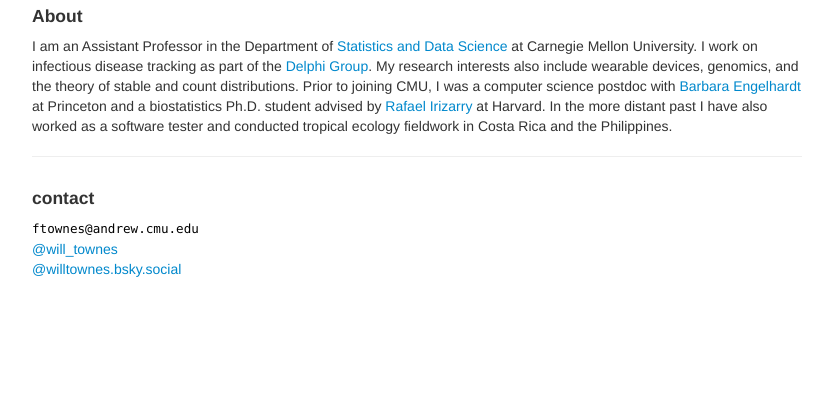
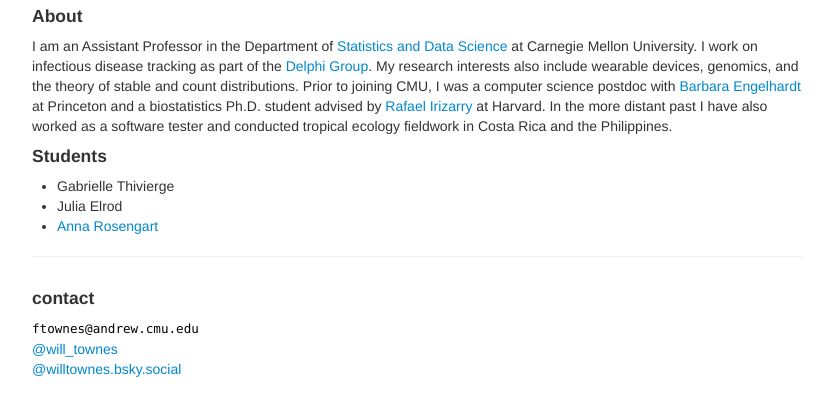
Before and after one commit to willtownes/willtownes.github.io, a Jekyll site: the page built from index.md, in a window 1280 px wide, cut to the strip 164-580 px from the top of the page. Shown: the whole strip, without its empty margins (23-856 px from the left). Built offline with Jekyll 4.4.1, drawn with Linux system fonts in a browser that asks for light colours; nearby versions of some CDN libraries.

Commit message:
add students to website

```diff
--- a/index.md
+++ b/index.md
@@ -6,6 +6,15 @@
 
 #### About
 I am an Assistant Professor in the Department of [Statistics and Data Science](https://www.cmu.edu/dietrich/statistics-datascience/index.html) at Carnegie Mellon University. I work on infectious disease tracking as part of the [Delphi Group](https://delphi.cmu.edu/). My research interests also include wearable devices, genomics, and the theory of stable and count distributions. Prior to joining CMU, I was a computer science postdoc with [Barbara Engelhardt](https://www.stanfordgladstonebeehive.com/) at Princeton and a biostatistics Ph.D. student advised by [Rafael Irizarry](http://rafalab.dfci.harvard.edu/) at Harvard. In the more distant past I have also worked as a software tester and conducted tropical ecology fieldwork in Costa Rica and the Philippines.
+
+#### Students
+
+* Gabrielle Thivierge
+* Julia Elrod
+* [Anna Rosengart](https://aerosengart.github.io)
+
+
+
 
 <!--[Curriculum Vitae ![CV as pdf](static/pdf-icon.png)]({{ BASE_PATH }}/static/Townes_curriculum_vitae.pdf)
 
```
